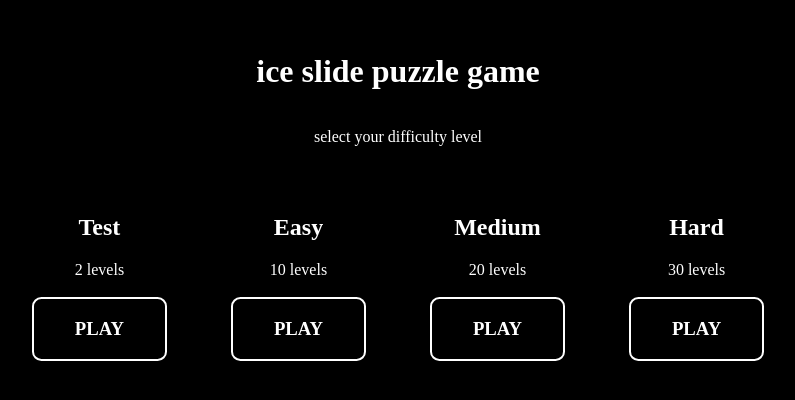
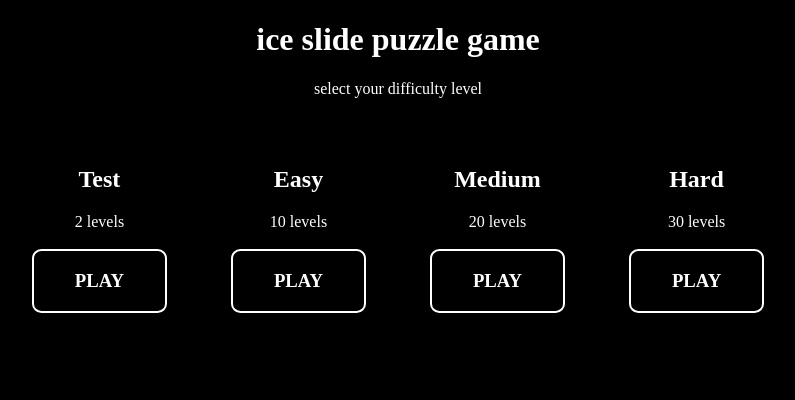
Before and after one commit to mpaulweeks/snowman-goes-home, a React (Create React App) app: page / in a window 1280 px wide. Shown: the top 400 px of the page, without its empty margins (242-1037 px from the left). Built offline with nearby package versions, Linux system fonts and the light colour scheme.

Commit message:
tweak css, try to make canvas fit better

```diff
--- a/src/fe/App.tsx
+++ b/src/fe/App.tsx
@@ -5,8 +5,6 @@ import { WorldLoader, World } from '../utils';
 import { MenuView } from './MenuView';
 
 const Container = styled.div`
-  padding: 2rem;
-
   text-align: center;
 
   display: flex;
@@ -48,9 +46,6 @@ export class App extends React.Component<any, State> {
     const { world } = this.state;
     return (
       <Container>
-        <h1>
-          ice slide puzzle game
-        </h1>
         {world ? (
           <GameView world={world} />
         ) : (
--- a/src/fe/GameView.tsx
+++ b/src/fe/GameView.tsx
@@ -14,8 +14,8 @@ const Container = styled.div`
 const Canvas = styled.canvas`
   margin: 2rem;
 
-  width: 800px;
-  height: 600px;
+  width: 100vh;
+  height: 80vh;
 `;
 
 interface Props {
@@ -44,8 +44,7 @@ export class GameView extends React.Component<Props> {
       <Container>
         <p>
           use arrow keys to move. press R to restart the level
-        </p>
-        <p>
+          <br />
           {world.displayName()} has {world.progression.totalLevels} levels, and they get harder as you go. try to beat them all!
         </p>
         <Canvas ref={this.canvasRef} />
--- a/src/fe/MenuView.tsx
+++ b/src/fe/MenuView.tsx
@@ -78,6 +78,9 @@ export class MenuView extends React.Component<Props> {
     const { state } = this;
     return (
       <div>
+        <h1>
+          ice slide puzzle game
+        </h1>
         <p>
           select your difficulty level
         </p>
```
